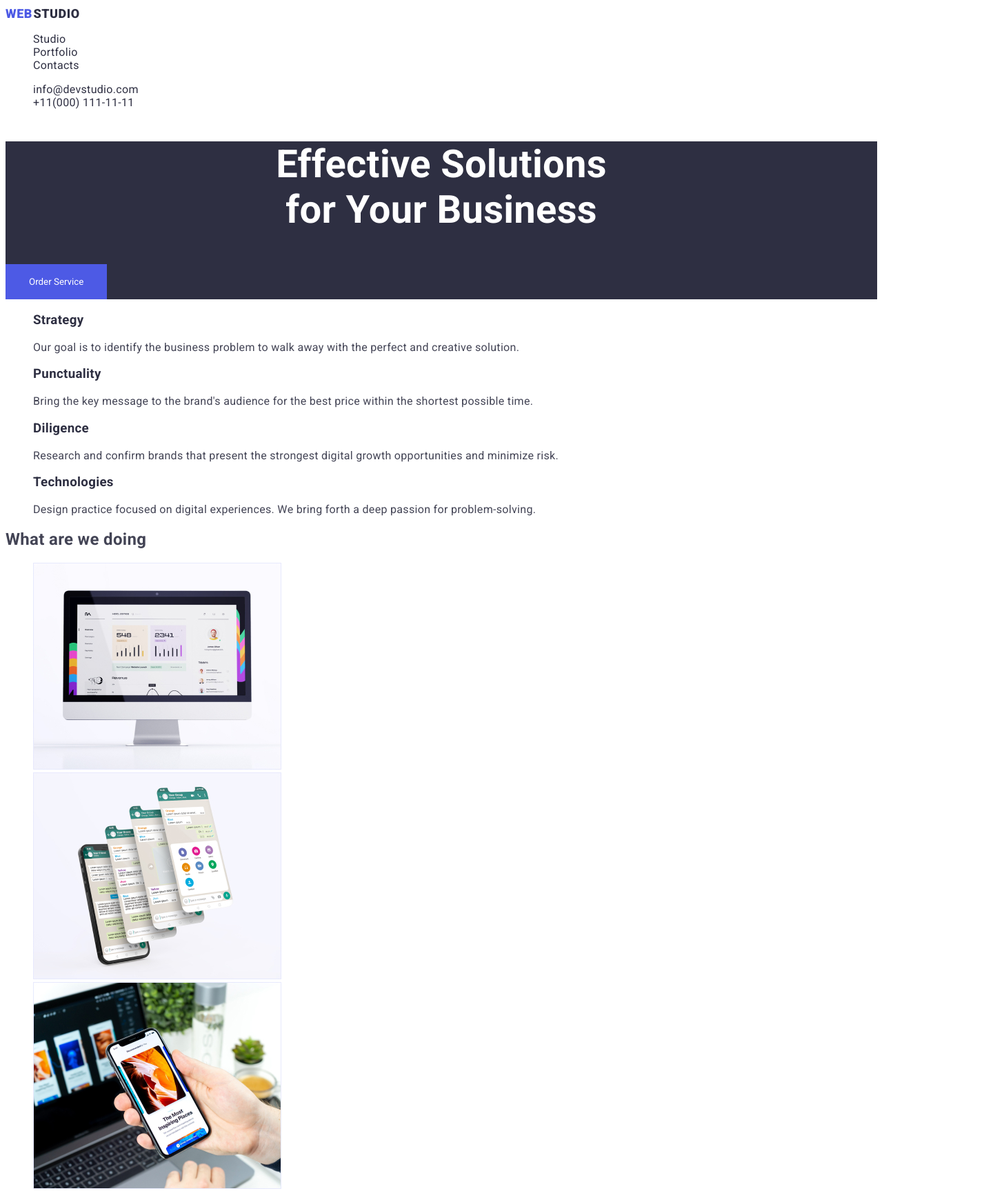
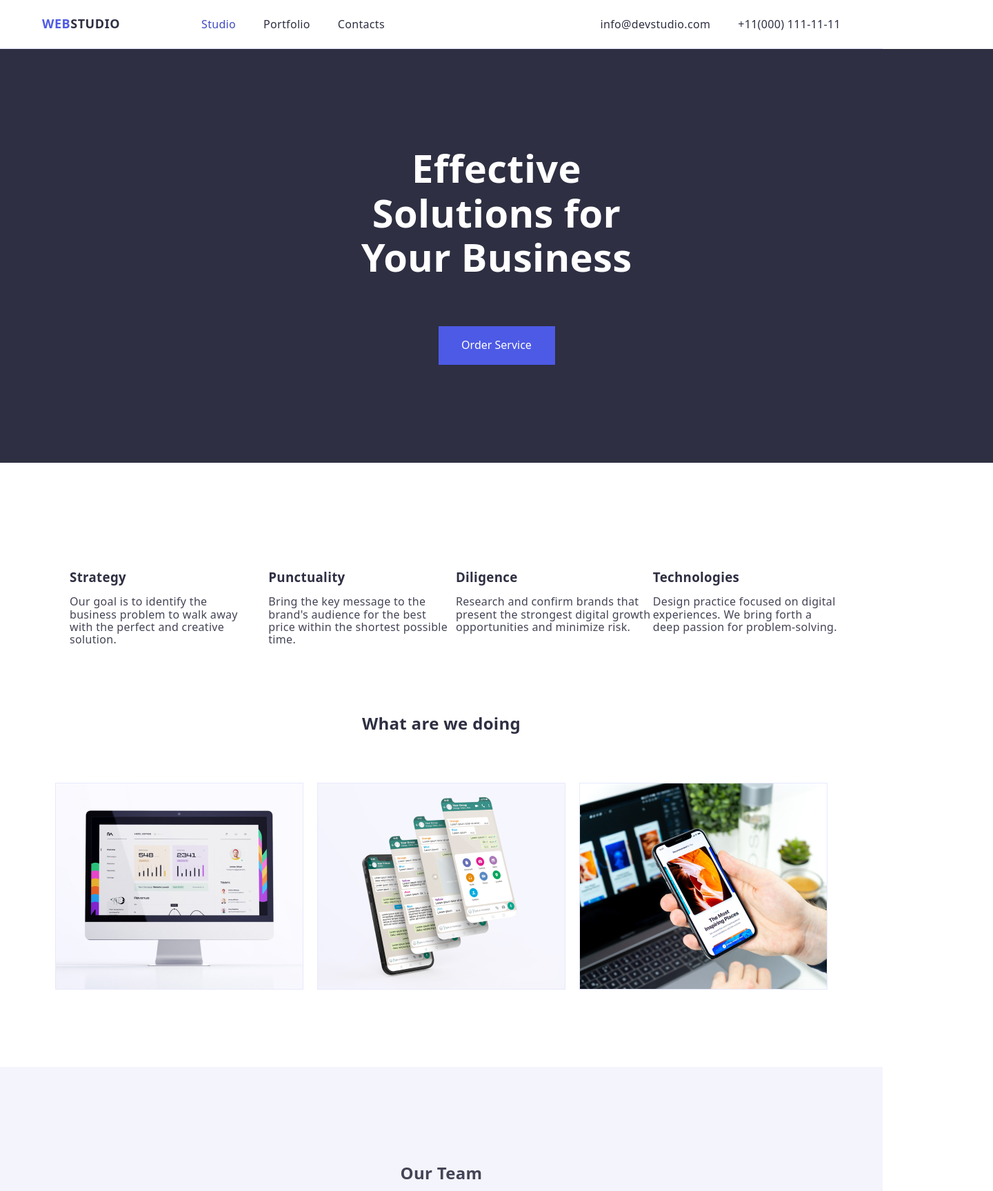
Before and after one commit to LaiBakalai/goit-markup-hw-03, a plain HTML site: page index.html in a window 1280 px wide. Shown: the top 1727 px of the page at 69% size, 1440 px wide, since content can reach past the window. Drawn offline with nearby package versions, Linux system fonts and the light colour scheme.

Commit message:
Update August 23, 2023

```diff
--- a/css/styles.css
+++ b/css/styles.css
@@ -10,6 +10,11 @@
 
 }
 
+* {
+   box-sizing: border-box;
+
+}
+
 body {
    background-color: var(--primary-white-color);
    color: var(--body-text-color);
@@ -18,8 +23,40 @@ body {
    letter-spacing: 0.02em;
 }
 
+ul {
+   list-style: none;
+}
+
+h2 {
+   margin-bottom: 72px;
+}
+
+h3 {
+   margin-bottom: 8px;
+}
 /*header section */
+
+.header-section {
+   border-bottom: 1px solid var(--accent-color);
+}
+
 /* --WEBSTUDIO logo */
+.header-container {
+   display: flex;
+   align-items: center;
+   justify-content: space-between;
+   width: 1158px;
+   height: 70px;
+   margin-right:auto;
+   margin-left:auto;
+   padding-top: 25.5px;
+   padding-bottom: 25.5px;
+}
+
+.nav-container {
+   display: flex;
+   align-items: center;
+}
 
 .logo {
    color: var(--accent-color);
@@ -31,6 +68,27 @@ body {
    text-transform: uppercase;
    word-spacing: -0.2em;
    text-decoration: none;
+   display: flex;
+}
+
+.nav-menu li:first-child {
+   margin-left: 78px;
+}
+
+.nav-menu li {
+   margin-right:40px;
+}
+
+.nav-menu-list {
+   margin-right: 20px;
+}
+
+.contacts-menu {
+   display: flex;
+}
+
+.contacts-menu li:first-child {
+   margin-right: 40px;
 }
 
 .web_logo {
@@ -46,48 +104,70 @@ body {
 }
 
 /* navigation menu and contacts-menu */
+
+.nav-menu {
+   display: flex;
+}
+
 .nav-menu a,
 .contacts-menu a {
    text-decoration: none;
    color: var(--dark-color);
 }
 
-.nav-menu a:hover,
-.nav-menu a:focus,
-.contacts-menu a:hover,
-.page-link-current {
+a:hover,
+a:focus {
+   color: var(--pressed-state);
+}
+.nav-menu-list >.page-current {
    color: var(--pressed-state);
 }
 
-/* all ul-lists */
-.nav-menu,
-.contacts-menu,
-.features,
-.what-are-we-doing,
-.team-list,
-.filter-buttons,
-.project-cards {
-   list-style: none;
+.section-container {
+   width: 1158px;
+   height: 412px;
+   text-align: center;
 }
 
-/* hero section */
 .hero {
+   display: flex;
+   justify-content: center;
+   align-items: center;
+   height: 600px;
+   width: 1440px;
+   margin-right: auto;
+   margin-left: auto;
+   /* Adjust this value based on your layout */
    background-color: var(--herobackground-headings);
-   color: var(--primary-white-color);
+}
+
+.hero-section-container {
+   width: 1158px;
+   height: 412px;
+   margin-right: auto;
+   margin-left: auto;
+   text-align: center;
 }
 
 .hero-title {
    font-size: 56px;
-   text-align: center;
+   margin-bottom: 20px;
+   color:var(--primary-white-color);
+   width: 496px;
+   margin-right: auto;
+   margin-left: auto;
 }
 
 .hero-button {
+   padding: 10px 20px;
+   font-size: 16px;
    background-color: var(--primary-brand-color);
+   border-color: transparent;
+   cursor: pointer;
+   height: 56px;
+   width: 169px;
    color: var(--primary-white-color);
-   font-family: inherit;
-   border-color: transparent;
-   padding: 16px 32px;
-   cursor: pointer;
+   margin-top: 48px;
 }
 
 .hero-button:hover {
@@ -98,29 +178,31 @@ body {
    background-color: var(--primary-brand-color);
 }
 
-
 /* all headings except hero */
-.features h3,
-.what-are-we-doing h2,
+.features-section h3,
+.what-are-we-doing-section h2,
 .team h2,
 .project-cards h3 {
    color: var(--herobackground-headings);
 }
 
-/* what are we doing section */
-.what-are-we-doing h2 {
-   text-align: center;
+.filter-section-container {
+   display:grid;
+   width: 1158px;
+   margin-right: auto;
+   margin-left: auto;
+
 }
 
-/* team section */
-.team {
-   background-color: var(--light-mode-color);
+.filter-buttons {
+   display:flex;
+   margin-bottom:72px;
+   margin-top: 72px;
+   justify-content: center;
 }
 
-.team-section h2,
-.team-section h3,
-.team-section p {
-   text-align: center;
+.filter-buttons-item {
+   margin-right:24px;
 }
 
 /* filter buttons in portfolio page*/
@@ -134,9 +216,10 @@ body {
    line-height: 1.5;
    letter-spacing: 0.04em;
    cursor: pointer;
+   display:flex;
 }
 
-.filter-button-currentt {
+.filter-button-current {
    background-color: var(--pressed-state);
    color: var(--primary-white-color);
    border-color: transparent;
@@ -150,11 +233,118 @@ body {
 }
 
 /*footer section */
-.footer-section {
+.footer-section{
    background-color: var(--herobackground-headings);
 }
+.footer-section-container {
+   width: 1158px;
+   height: 312px;
+   margin-right: auto;
+   margin-left: auto;
+   padding-top: 101.5px;
+}
 
-.footer-section p {
+.footer-section-container p {
    color: var(--light-mode-color);
    width: 264px;
 }
+.features-section-container {
+   width: 1158px;
+   height: 104px;
+   margin-right: auto;
+   margin-left: auto;
+}
+.features-section {
+   padding-top:120px;
+   padding-bottom:120px;
+   display:flex;
+   align-items: center;
+}
+
+.features-list {
+   display:flex;
+   list-style: none;
+}
+
+.features-list-item {
+   margin-right:24px;
+}
+
+.what-are-we-doing-section {
+   display: flex;
+   justify-content: center;
+   align-items: center;
+   margin: 0;
+   padding: 0;
+}
+
+.what-are-we-doing-list {
+   list-style: none;
+   padding: 0;
+   display: flex;
+   justify-content: center;
+   gap: 20px;
+}
+
+.what-are-we-doing-list-item {
+   width: 360px;
+   height: auto;
+}
+
+.team-section {
+   display:flex;
+   justify-content: center;
+   align-items:center;
+   background-color: var(--light-mode-color);
+   padding-top:120px;
+   padding-bottom: 120px;
+}
+
+.team-section-container {
+   height: 732px;
+   width: 1158px;
+   text-align: center;
+}
+
+.team-list {
+   list-style: none;
+   padding: 0;
+   display: flex;
+   justify-content: center;
+   gap: 20px;
+}
+
+.team-list-item {
+   margin-right:24px;
+   width: 360px;
+   height: auto;
+   padding: 0;
+}
+
+.project-cards {
+   list-style: none;
+   padding: 0;
+   display: flex;
+   flex-wrap: wrap;
+   gap: 20px;
+   margin-bottom:120px;
+
+}
+
+.project-card {
+   border-bottom: 1px solid var(--accent-color);
+   border-right: 1px solid var(--accent-color);
+   border-left: 1px solid var(--accent-color);
+
+}
+
+.project-card h3,
+.project-card p {
+   text-align: left;
+   padding-left:16px;
+}
+
+.what-are-we-doing-section{
+   margin-bottom: 120px;
+   /* Add the desired distance between sections */
+}
--- a/index.html
+++ b/index.html
@@ -5,6 +5,7 @@
     <meta charset="UTF-8">
     <meta name="viewport" content="width=device-width, initial-scale=1.0">
     <link rel="stylesheet" href="css/styles.css">
+    <link rel="stylesheet" href="https://cdnjs.cloudflare.com/ajax/libs/modern-normalize/1.0.0/modern-normalize.min.css">
     <link
         href="https://fonts.googleapis.com/css2?family=Raleway:wght@700&family=Roboto:wght@400;500;700;900&display=swap"
         rel="stylesheet" />
@@ -12,8 +13,9 @@
 </head>
 
 <body>
-    <header>
-        <nav>
+    <header class="header-section">
+        <div class="header-container">
+            <nav class="nav-container">
                 <!-- WEBSTUDIO logo-->
                 <a class="logo" href="./index.html">
                     <span class="web_logo">WEB</span>
@@ -23,12 +25,12 @@
                 <!-- navigation menu -->
                 <ul class="nav-menu">
                     <li class="nav-menu-list">
-                    <a href="./index.html" class="page-link-current">Studio</a>
+                        <a class="page-current" href="./index.html" >Studio</a>
                     </li>
-                <li>
+                    <li class="nav-menu-list">
                         <a href="./portfolio.html">Portfolio</a>
                     </li>
-                <li>
+                    <li class="nav-menu-list">
                         <a href="#" class="page-link">Contacts</a>
                     </li>
                 </ul>
@@ -39,18 +41,22 @@
                 <li><a href="mailto:info@devstudio.com">info@devstudio.com</a></li>
                 <li><a href="tel:+110001111111">+11(000) 111-11-11</a></li>
             </ul>
+        </div>
     </header>
 
     <main>
         <section class="hero">
-            <h1 class="hero-title">Effective Solutions<br>for Your Business</h1>
+            <div class="hero-section-container">
+                <h1 class="hero-title">Effective Solutions for Your Business</h1>
                 <button type="button" class="hero-button"> Order Service </button>
+            </div>
         </section>
 
         <section class="features-section">
+            <div class="features-section-container">
                 <h2 hidden>Features</h2>
-            <ul class="features">
-                <li>
+                <ul class="features-list">
+                    <li class="features-list-item">
                         <h3>Strategy </h3>
                         <p>
                             Our goal is to identify the business problem to walk away with the perfect and creative
@@ -79,53 +85,58 @@
                         </p>
                     </li>
                 </ul>
+            </div>
         </section>
 
         <section class="what-are-we-doing-section">
+            <div class="section-container">
                 <h2>What are we doing</h2>
-            <ul class="what-are-we-doing">
-                <li>
+                <ul class="what-are-we-doing-list">
+                    <li class="what-are-we-doing-list-item">
                         <img src="images/section2_image1.jpg" alt="app on monitor" width="360">
                     </li>
 
-                <li>
+                    <li class="what-are-we-doing-list-item">
                         <img src="images/section2_image2.jpg" alt="app on mobile phone" width="360">
                     </li>
-                <li>
+                    <li class="what-are-we-doing-list-item">
                         <img src="images/section2_image3.jpg" alt="apps" width="360">
                     </li>
                 </ul>
+        </div>
         </section>
 
         <section class="team-section">
+            <div class="team-section-container">
                 <h2>Our Team</h2>
                 <ul class="team-list">
-                <li>
+                    <li class="team-list-item">
                         <img src="images/section3_image1.jpg" alt="Mark Guerrero: Product Designer" width="264">
                         <h3>Mark Guerrero</h3>
                         <p>Product Designer</p>
                     </li>
-                <li>
+                    <li class="team-list-item">
                         <img src="images/section3_image2.jpg" alt="Tom Ford: Frontend Developer" width="264">
                         <h3>Tom Ford</h3>
                         <p>Frontend Developer</p>
                     </li>
-                <li>
+                    <li class="team-list-item">
                         <img src="images/section3_image3.jpg" alt="Camila Garcia: Marketing" width="264">
                         <h3>Camila Garcia</h3>
                         <p>Marketing</p>
                     </li>
-                <li>
+                    <li class="team-list-item">
                         <img src="images/section3_image4.jpg" alt="Daniel Wilson: UI Designer" width="264">
                         <h3>Daniel Wilson</h3>
                         <p>UI Designer</p>
                     </li>
                 </ul>
+            </div>
         </section>
     </main>
 
-    <footer>
-        <div class="footer-section">
+    <footer class="footer-section">
+        <div class="footer-section-container">
             <a class="logo" href="index.html">
                 <span class="web_logo">WEB</span>
                 <span class="studio_white_logo">STUDIO</span>
```
Also changed, not shown: portfolio.html (+24 -18 lines). Lines whose indentation alone changed are shown as unchanged.
